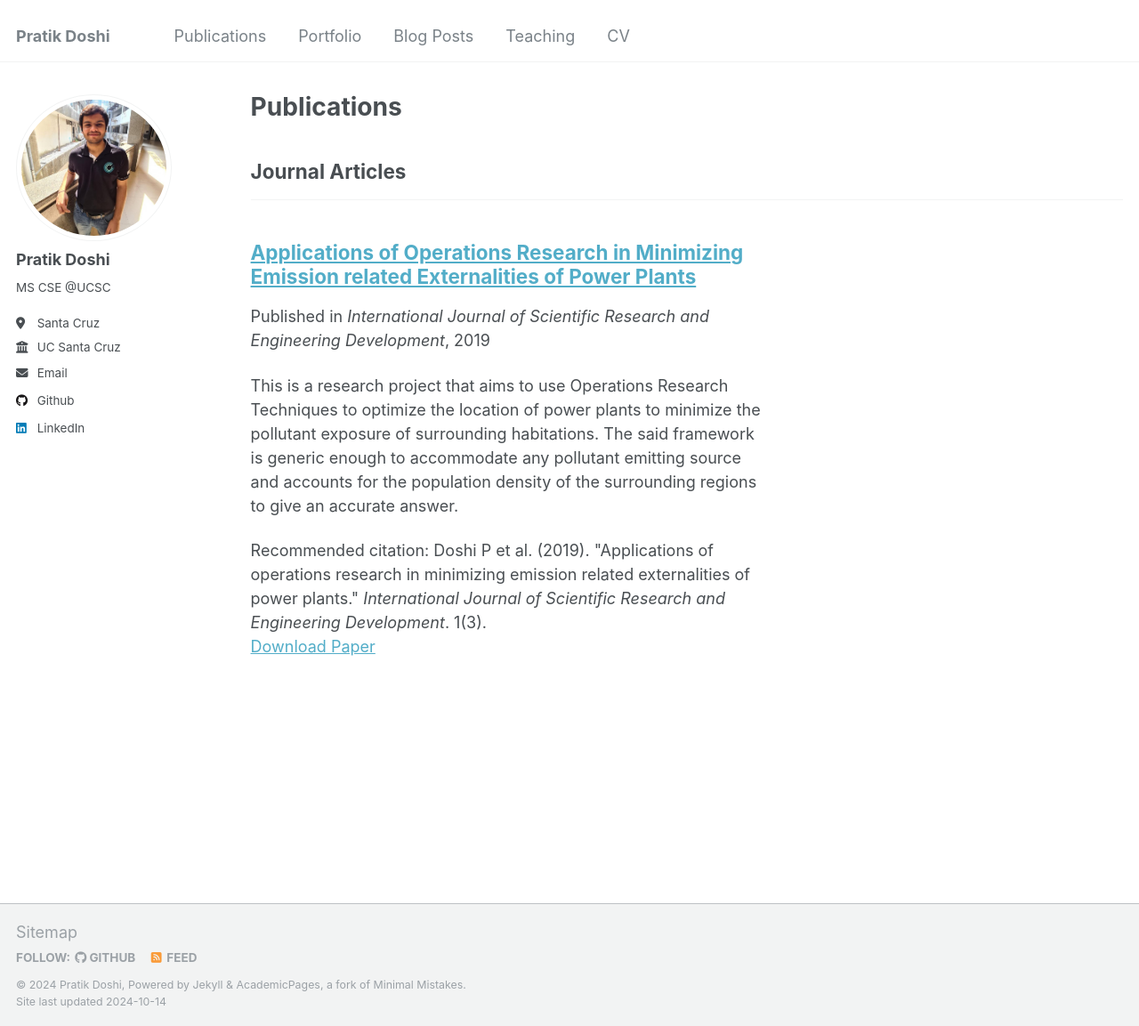
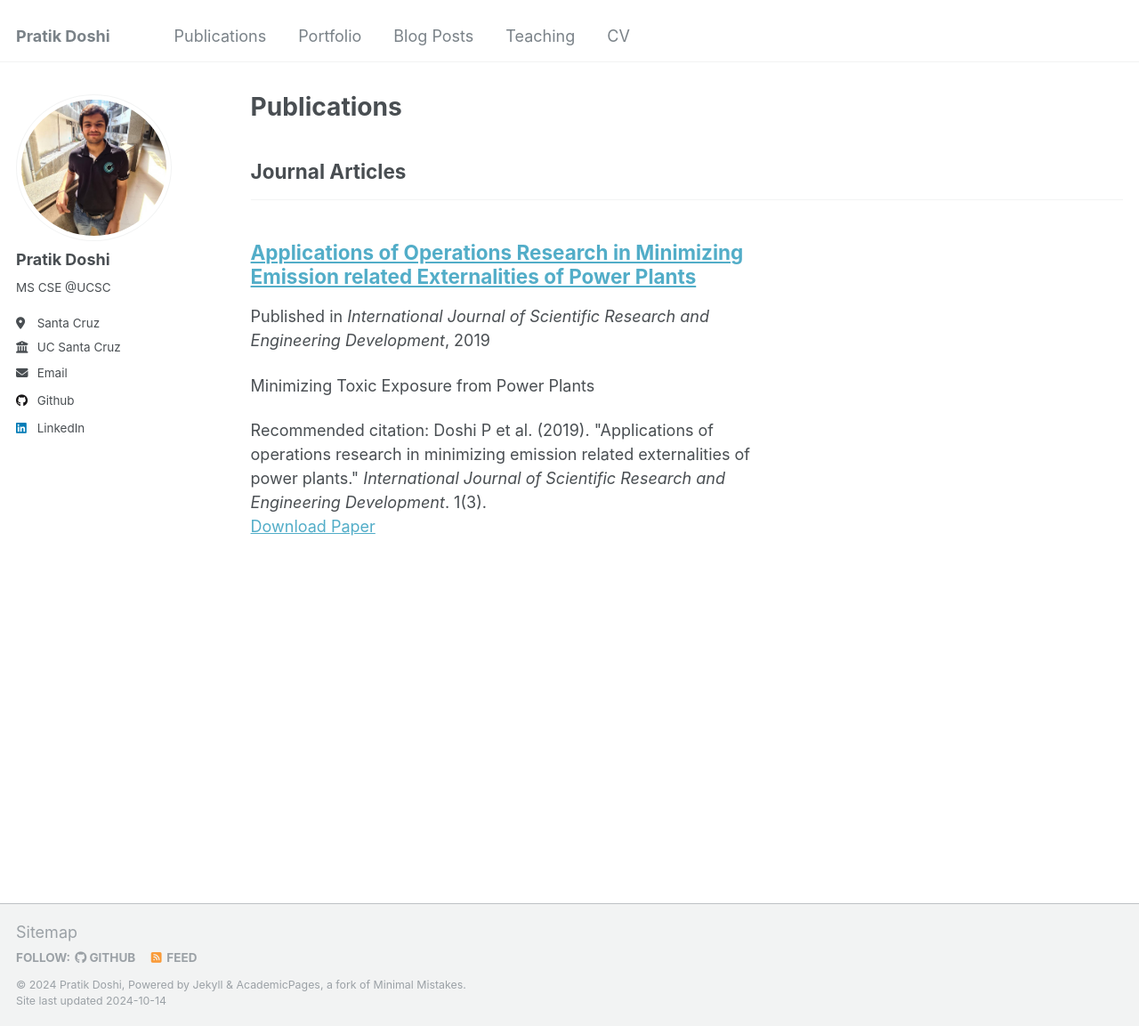
Before and after one commit to Pratik-Doshi-99/pratik-doshi-99.github.io, a Jekyll site: the page built from _pages/publications.html, in a window 1280 px wide and 1153 px high. Shown: the whole window at 89% size. Built offline with Jekyll 4.4.1, drawn with Linux system fonts in a browser that asks for light colours.

Commit message:
updated publication

```diff
--- a/_publications/2019-09-applications-of-operations-research-in-minimizing-emission-related-externalities-of-power-plants.md
+++ b/_publications/2019-09-applications-of-operations-research-in-minimizing-emission-related-externalities-of-power-plants.md
@@ -4,7 +4,7 @@ related Externalities of Power Plants"
 collection: publications
 category: manuscripts
 permalink: /publication/2019-09-applications-of-operations-research-in-minimizing-emission-related-externalities-of-power-plants
-excerpt: 'This is a research project that aims to use Operations Research Techniques to optimize the location of power plants to minimize the pollutant exposure of surrounding habitations. The said framework is generic enough to accommodate any pollutant emitting source and accounts for the population density of the surrounding regions to give an accurate answer.'
+excerpt: 'Minimizing Toxic Exposure from Power Plants'
 date: 2019-04-01
 venue: 'International Journal of Scientific Research and Engineering Development'
 slidesurl: #'http://academicpages.github.io/files/slides3.pdf'
```
